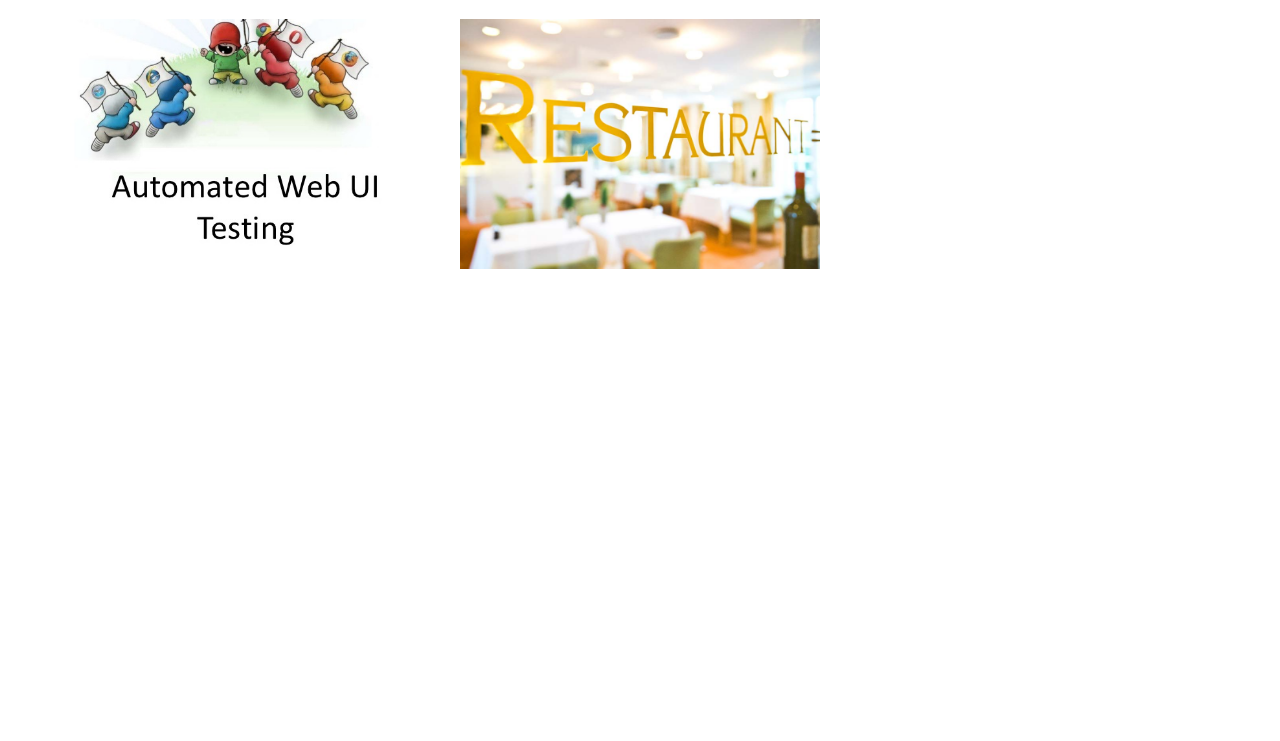
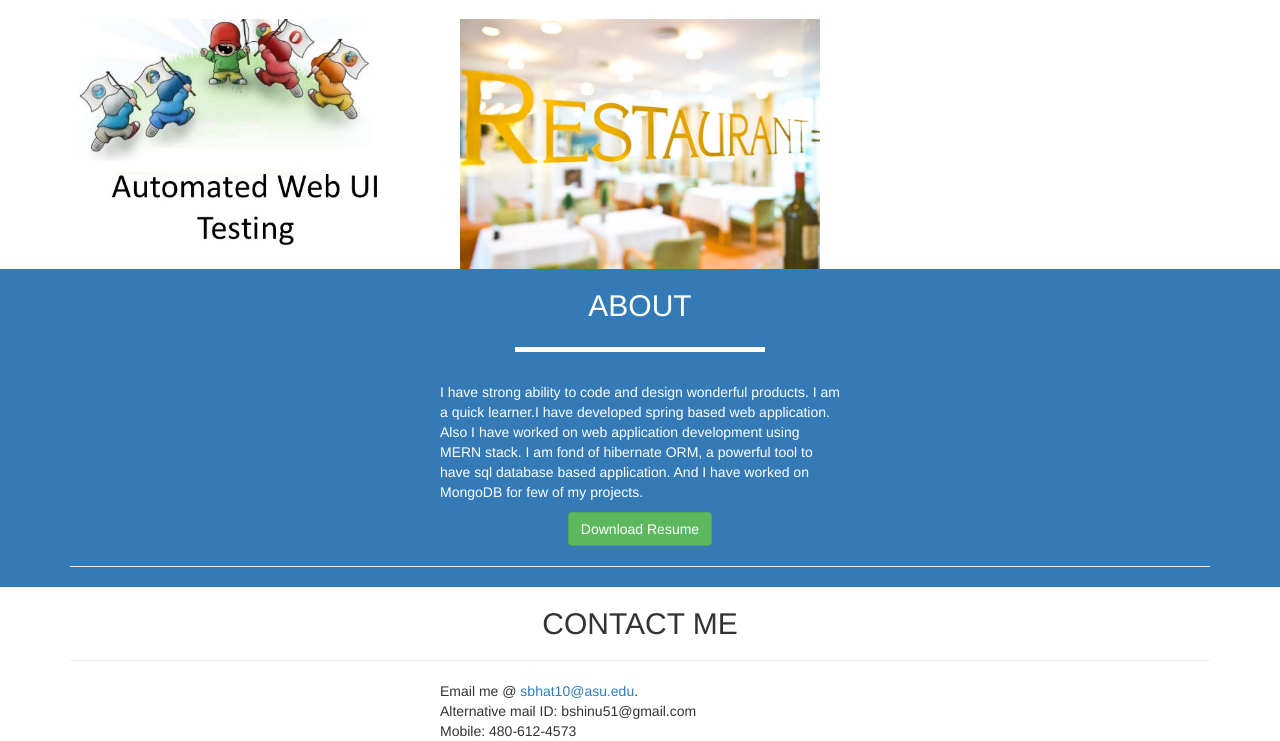
Before and after one commit to bshinu51/LandingPage, a plain HTML site: page index.html in a window 1280 px wide. Shown: the part 610-1351 px from the top of the page. Before the commit the page ends 879 px from the top, so only its background shows below. Drawn offline with nearby package versions, Linux system fonts and the light colour scheme; some icons are missing.

Commit message:
Add about and contact me: added about and contact me section and updated given a link to resume

```diff
--- a/index.html
+++ b/index.html
@@ -26,7 +26,7 @@
 		  text-align: center;
 	  }
 	  .row-centered{
-		  width:800px;
+		  width:400px;
 		  margin:0 auto;
 	  }
     </style>
@@ -97,5 +97,47 @@
         </div>
       </div>
     </section>
+
+	<!-- About Section -->
+    <section class="bg-primary text-white mb-0" id="about">
+      <div class="container">
+        <h2 class="text-center text-uppercase text-white">About</h2>
+        <hr class="star-light mb-5">
+        <div class="row">
+          <div class="row-centered d-flex justify-content-center">
+			<div class=" d-flex justify-content-center">
+				<p>I have strong ability to code and design wonderful products.
+					I am a quick learner.I have developed spring based web application.
+					Also I have worked on web application development using MERN stack.
+					I am fond of hibernate ORM, a powerful tool to have sql database based application.
+					And I have worked on MongoDB for few of my projects.
+				</p>
+			</div>
+          </div>
+        </div>
+        <div class="text-center mt-4">
+          <a class="btn btn-xl btn-success" href="documents/resumeShrinivasBhat.pdf"  target="_blank">
+            Download Resume
+          </a>
+		  <hr/>
+        </div>
+      </div>
+    </section>
+	<!-- Contact Section -->
+    <section id="contact">
+      <div class="container">
+        <h2 class="text-center text-uppercase text-secondary mb-0">Contact Me</h2>
+        <hr class="star-dark mb-5">
+        <div class="row">
+		  <div class="row-centered">
+			<div class=" d-flex justify-content-center">
+				Email me @ <a href="mailto:sbhat10@asu.edu">sbhat10@asu.edu</a>.<br>
+				Alternative mail ID: bshinu51@gmail.com<br/>
+				Mobile: 480-612-4573<br/>
+			</div>
+		  </div>
+        </div>
+      </div>
+    </section>
   </body>
 </html>
```
